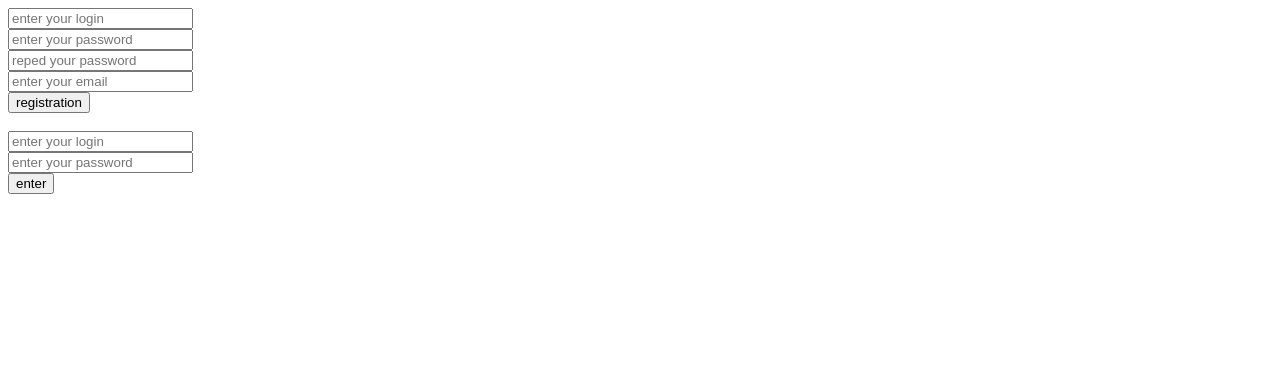
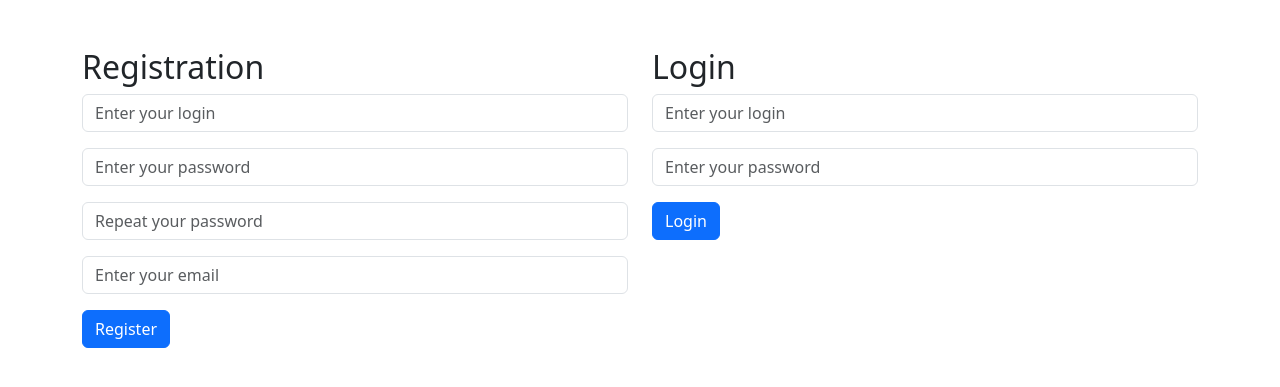
Before and after one commit to mkoplik/registration, a PHP site: page / in a window 1280 px wide. Shown: the top 387 px of the page. Run offline with PHP 8.4, Linux system fonts and the light colour scheme.

Commit message:
fifth commit

```diff
--- a/index.php
+++ b/index.php
@@ -3,20 +3,44 @@
 <head>
     <meta charset="UTF-8">
     <meta name="viewport" content="width=device-width, initial-scale=1.0">
-    <title>registration</title>
+    <title>Login and Registration</title>
+    <link href="https://cdn.jsdelivr.net/npm/bootstrap@5.3.0/dist/css/bootstrap.min.css"
+     rel="stylesheet">
 </head>
 <body>
-    <form action="reg.php" method="post">
-        <input type="text" name="login" placeholder="enter your login"><br>
-        <input type="text" name="pass" placeholder="enter your password"><br>
-        <input type="text" name="repedpass" placeholder="reped your password"><br>
-        <input type="email" name="email" placeholder="enter your email"><br>
-        <button type="submit">registration</button><br><br>
-    </form>
-    <form action="login.php" method="post">
-        <input type="text" name="login" placeholder="enter your login"><br>
-        <input type="text" name="pass" placeholder="enter your password"><br>
-        <button type="submit">enter</button>
-    </form>
+    <div class="container mt-5">
+        <div class="row">
+            <div class="col-md-6">
+                <h2>Registration</h2>
+                <form action="reg.php" method="post">
+                    <div class="mb-3">
+                        <input type="text" class="form-control" name="login" placeholder="Enter your login" required>
+                    </div>
+                    <div class="mb-3">
+                        <input type="password" class="form-control" name="pass" placeholder="Enter your password" required>
+                    </div>
+                    <div class="mb-3">
+                        <input type="password" class="form-control" name="repedpass" placeholder="Repeat your password" required>
+                    </div>
+                    <div class="mb-3">
+                        <input type="email" class="form-control" name="email" placeholder="Enter your email" required>
+                    </div>
+                    <button type="submit" class="btn btn-primary">Register</button>
+                </form>
+            </div>
+            <div class="col-md-6">
+                <h2>Login</h2>
+                <form action="login.php" method="post">
+                    <div class="mb-3">
+                        <input type="text" class="form-control" name="login" placeholder="Enter your login" required>
+                    </div>
+                    <div class="mb-3">
+                        <input type="password" class="form-control" name="pass" placeholder="Enter your password" required>
+                    </div>
+                    <button type="submit" class="btn btn-primary">Login</button>
+                </form>
+            </div>
+        </div>
+    </div>
 </body>
 </html>
```
